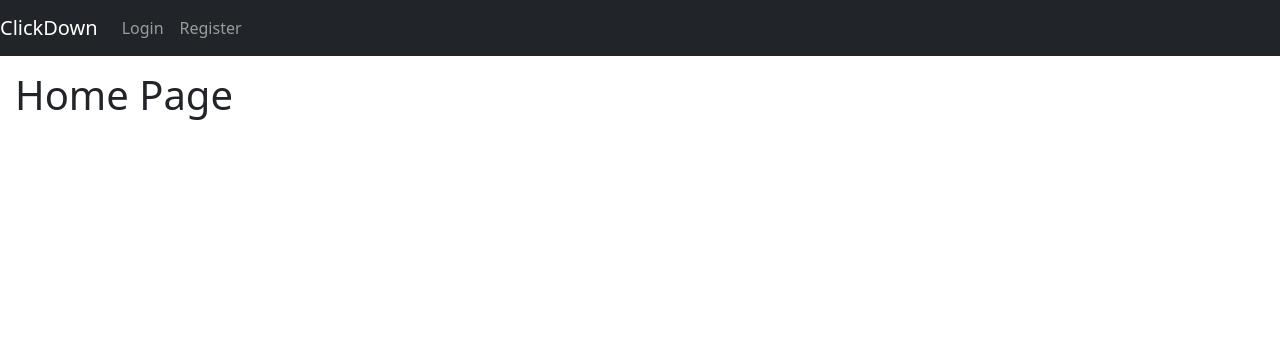
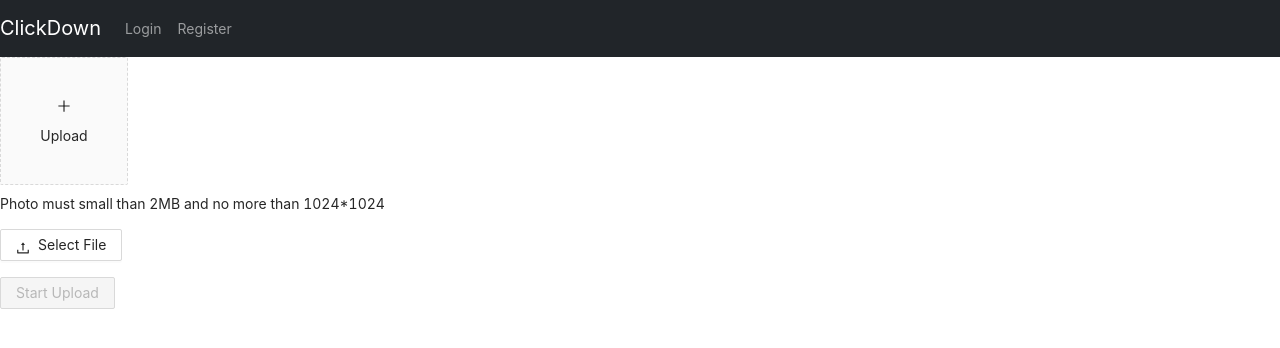
Before and after one commit to z5219951/task-master, a React (Create React App) app in the folder frontend/: page /testpage in a window 1280 px wide. Shown: the top 348 px of the page. Built offline with nearby package versions, Linux system fonts and the light colour scheme.

Commit message:
add:photo and fileupdate

```diff
--- a/frontend/package.json
+++ b/frontend/package.json
@@ -5,6 +5,7 @@
   "dependencies": {
     "@material-ui/core": "^4.11.3",
     "@popperjs/core": "^2.9.2",
+    "antd": "^4.16.6",
     "axios": "^0.21.1",
     "bootstrap": "^5.0.1",
     "json-server": "^0.16.3",
@@ -17,6 +18,7 @@
     "react-scripts": "4.0.0",
     "redux": "^4.1.0",
     "redux-persist": "^6.0.0",
+    "reqwest": "^2.0.5",
     "styled-components": "^5.2.3",
     "web-vitals": "^2.0.1",
     "yarn": "^1.22.10"
--- a/frontend/src/App.js
+++ b/frontend/src/App.js
@@ -23,6 +23,7 @@ import UpdateTask from './pages/UpdateTask'
 import Groups from './pages/Groups';
 import CreateGroup from './pages/CreateGroup';
 import ViewProfile from './pages/ViewProfile'
+import TestPage from './pages/TestPage';
 
 function App() {
 
@@ -47,6 +48,7 @@ function App() {
         <Route path='/groups' exact component={Groups} />
         <Route path='/creategroup' exact component={CreateGroup} />
         <Route path='/viewprofile' exact component={ViewProfile} />
+        <Route path='/testpage' exact component={TestPage} />
         <Route path='/' component={Home} />
       </Switch>
     </>
--- a/frontend/src/pages/Login.js
+++ b/frontend/src/pages/Login.js
@@ -1,8 +1,10 @@
-import React, {useContext, Component, Fragment} from 'react'
+import React, { Component, Fragment} from 'react'
 import 'bootstrap/dist/css/bootstrap.css';
 import './Login.css'
 import axios from 'axios'
 import store from '../store';
+import Photo from './Photo';
+import UploadFile from './UploadFile';
 
 
 
--- /dev/null
+++ b/frontend/src/pages/Photo.css
@@ -0,0 +1,4 @@
+.avatar-uploader > .ant-upload {
+    width: 128px;
+    height: 128px;
+  }
--- /dev/null
+++ b/frontend/src/pages/Photo.js
@@ -0,0 +1,94 @@
+import { Upload, message } from 'antd';
+import { LoadingOutlined, PlusOutlined } from '@ant-design/icons';
+import 'antd/dist/antd.css';
+import './Photo.css'
+import React from 'react'
+import { Fragment } from 'react';
+
+function getBase64(img, callback) {
+  const reader = new FileReader();
+  reader.addEventListener('load', () => callback(reader.result));
+  reader.readAsDataURL(img);
+}
+
+function beforeUpload(file) {
+  const isJpgOrPng = file.type === 'image/jpeg' || file.type === 'image/png';
+  if (!isJpgOrPng) {
+    message.error('You can only upload JPG/PNG file!');
+  }
+  const isLt2M = file.size / 1024 / 1024 < 2;
+  if (!isLt2M) {
+    message.error('Image must smaller than 2MB!');
+  }
+  return isJpgOrPng && isLt2M;
+}
+
+class Photo extends React.Component {
+  constructor(props) {
+      super(props);
+      this.state = {
+        loading: false,
+        postUrl:props.postUrl,
+        imageUrl:''
+      };
+  }
+  // <Photo sendUrl = {this.getUrl}></Photo>
+  // in your parent, send a getUrl function to get image url
+  sendUrl = ()=>{
+      this.props.sendUrl(this.state.imageUrl);
+  }
+
+  handleChange = info => {
+    if (info.file.status === 'uploading') {
+      this.setState({ loading: true });
+      return;
+    }
+    if (info.file.status === 'error') {
+        this.setState({ loading: false });
+        message.error('upload failed.');
+        return;
+      }
+    if (info.file.status === 'done') {
+        // Get this url from response in real world.
+        getBase64(info.file.originFileObj, imageUrl =>
+        this.setState({
+            imageUrl,
+            loading: false,
+        }),
+        );
+        this.sendUrl();
+    }
+  };
+
+  render() {
+    const { loading, imageUrl } = this.state;
+    const uploadButton = (
+      <div>
+        {loading ? <LoadingOutlined /> : <PlusOutlined />}
+        <div style={{ marginTop: 8 }}>Upload</div>
+      </div>
+    );
+    // action is the post url.
+    return (
+        <Fragment>
+            <Upload
+            name="avatar"
+            listType="picture-card"
+            className="avatar-uploader"
+            showUploadList={false}
+            action={this.state.postUrl}
+            beforeUpload={beforeUpload}
+            onChange={this.handleChange}
+            maxCount = {1}
+        >
+            {imageUrl ? <img src={imageUrl} alt="avatar" style={{ width: '100%' }} /> : uploadButton}
+        </Upload>
+        <p className="ant-upload-hint">
+        Photo must small than 2MB and no more than 1024*1024
+        </p>
+        </Fragment>
+    );
+  }
+}
+
+export default Photo
--- a/frontend/src/pages/Register.js
+++ b/frontend/src/pages/Register.js
@@ -2,6 +2,7 @@ import React, {Component} from 'react'
 import 'bootstrap/dist/css/bootstrap.css';
 import './Login.css'
 import axios from 'axios'
+import Photo from './Photo';
 
 class Register extends Component{
   constructor(props) {
@@ -21,6 +22,7 @@ class Register extends Component{
       confirmAlert:'',
       firstNameAlert:'',
       lastNameAlert:'',
+      imageUrl:''
     }
   }
   handleInput = (e)=>{
@@ -120,6 +122,10 @@ class Register extends Component{
         console.log(error);
     }
   }
+  getUrl = (url)=>{
+    this.setState({imageUrl:url});
+    console.log(url)
+  }
   render(){
     return(
     <div className="container">
@@ -136,8 +142,10 @@ class Register extends Component{
           <input type="text" id="inputLastName" className="form-control" placeholder="Last name" onChange={this.handleInput} name="lastName" value = {this.state.lastName}required/>
           <p className="alertName">{this.state.lastNameAlert}</p>
           <label htmlFor="inputUserName" className="sr-only loginDes">User Name <span className='redStar'>*</span></label>
-          <input type="text" id="inputUserName" className="form-control" placeholder="User name" onChange={this.handleInput} name="user" value = {this.state.user}required/>
+          <input type="text" id="inputUserName" className="form-control" placeholder="User name" onChange={this.handleInput.bind(this)} name="user" value = {this.state.user}required/>
           <p className="alertName">{this.state.userAlert}</p>
+          <label htmlFor="inputUserName" className="sr-only loginDes">Upload Photo</label>
+          <Photo sendUrl = {this.getUrl} postUrl="http://1234"></Photo>
           <label htmlFor="inputPhone" className="sr-only loginDes">Phone</label>
           <input type="number" id="inputPhone" className="form-control" placeholder="Phone number" onChange={this.handleInput} name="phone" value = {this.state.phone}/>
           <label htmlFor="inputComp" className="sr-only loginDes">Company</label>
--- /dev/null
+++ b/frontend/src/pages/TestPage.js
@@ -0,0 +1,31 @@
+import React, { Component, Fragment} from 'react'
+import 'bootstrap/dist/css/bootstrap.css';
+import './Login.css'
+import axios from 'axios'
+import store from '../store';
+import Photo from './Photo';
+import UploadFile from './UploadFile';
+
+class TestPage extends Component{
+    constructor(props) {
+        super(props);
+        // modify this part to set the post url where the backend will receive data.
+        this.state={
+            photoPost:"http://test",
+            filePost:"htp://test"
+        }
+    }
+    photoUrl = (value)=>{
+        console.log(value);
+        alert(value);
+    }
+    render (){
+        return(
+            <Fragment>
+                <Photo sendUrl = {this.photoUrl} postUrl={this.state.photoPost}></Photo>
+                <UploadFile postUrl={this.state.filePost}></UploadFile>
+            </Fragment>
+        )
+    }
+}
+export default TestPage
--- /dev/null
+++ b/frontend/src/pages/UploadFile.js
@@ -0,0 +1,94 @@
+import { Upload, Button, message } from 'antd';
+import { UploadOutlined } from '@ant-design/icons';
+import reqwest from 'reqwest';
+import 'antd/dist/antd.css';
+import './Photo.css'
+import React from 'react'
+import { Component } from 'react';
+
+
+class UploadFile extends React.Component {
+  constructor(props) {
+    super(props);
+    this.state = {
+        fileList: [],
+        uploading: false,
+    };
+}
+
+  handleUpload = () => {
+    const { fileList } = this.state;
+    const formData = new FormData();
+    fileList.forEach(file => {
+      formData.append('files[]', file);
+    });
+
+    this.setState({
+      uploading: true,
+    });
+
+    // You can use any AJAX library you like
+    reqwest({
+      url: this.props.postUrl,
+      method: 'post',
+      processData: false,
+      data: formData,
+      success: () => {
+        this.setState({
+          fileList: [],
+          uploading: false,
+        });
+        message.success('upload successfully.');
+      },
+      error: () => {
+        this.setState({
+          uploading: false,
+        });
+        message.error('upload failed.');
+      },
+    });
+  };
+
+  render() {
+    const { uploading, fileList } = this.state;
+    const props = {
+      onRemove: file => {
+        this.setState(state => {
+          const index = state.fileList.indexOf(file);
+          const newFileList = state.fileList.slice();
+          newFileList.splice(index, 1);
+          return {
+            fileList: newFileList,
+          };
+        });
+      },
+      beforeUpload: file => {
+        this.setState(state => ({
+          fileList: [...state.fileList, file],
+        }));
+        return false;
+      },
+      fileList,
+    };
+
+    return (
+      <>
+        <Upload {...props}>
+          <Button icon={<UploadOutlined />}>Select File</Button>
+        </Upload>
+        <Button
+          type="primary"
+          onClick={this.handleUpload}
+          disabled={fileList.length === 0}
+          loading={uploading}
+          style={{ marginTop: 16 }}
+        >
+          {uploading ? 'Uploading' : 'Start Upload'}
+        </Button>
+      </>
+    );
+  }
+}
+
+
+export default UploadFile;
```
Also changed, not shown: 1 other file (tests, documents, lock files or other folders).
